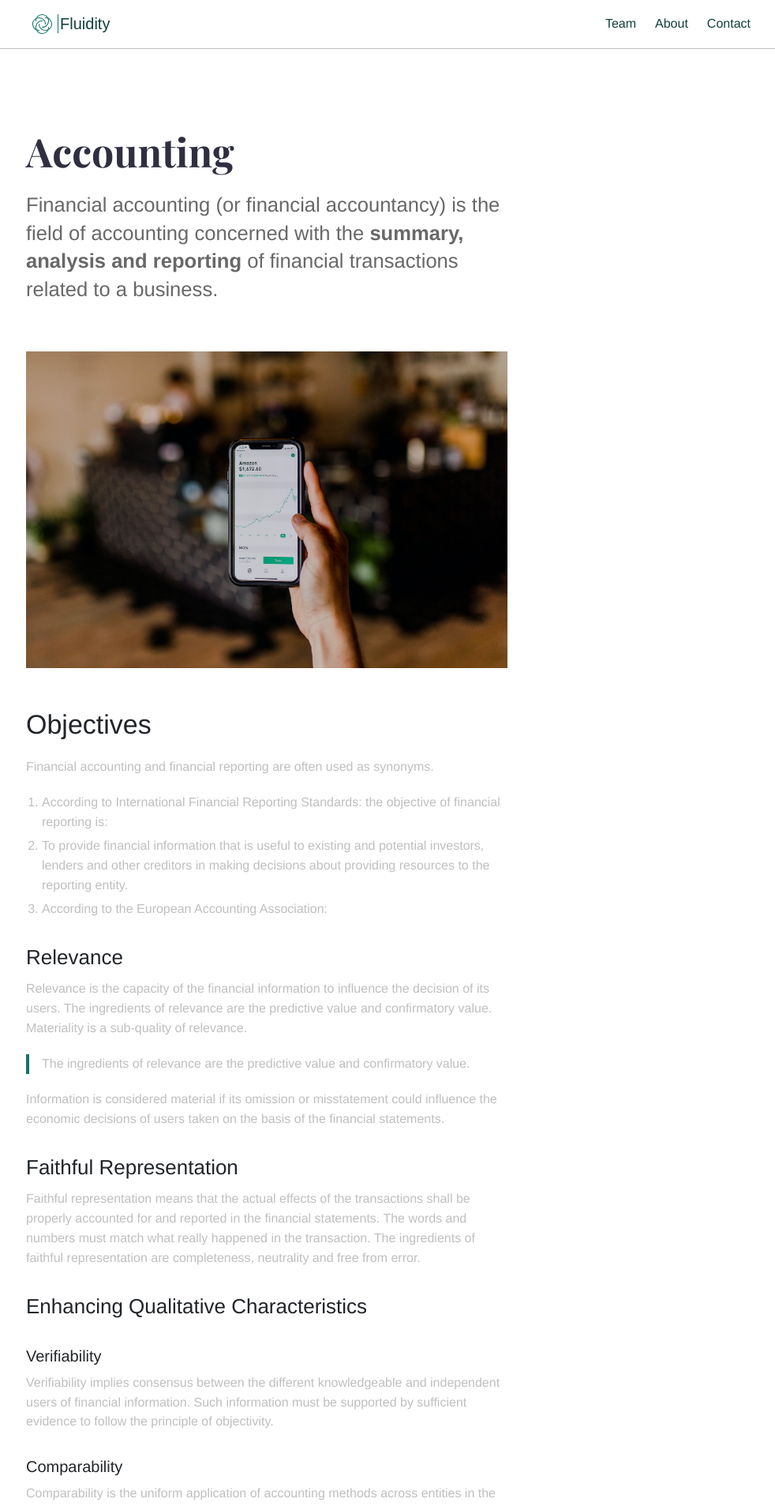
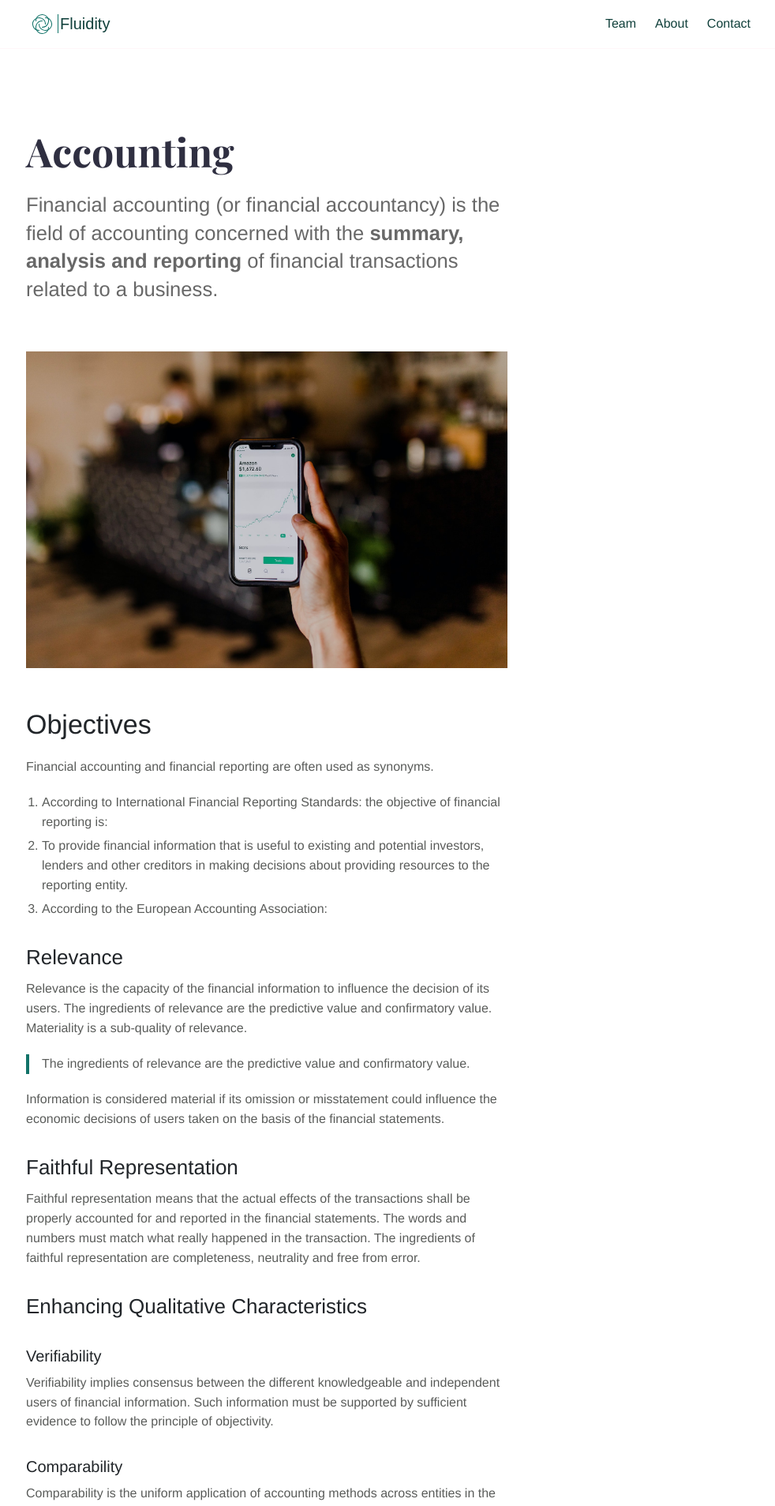
Before and after one commit to fluidityspace/webtest, a Jekyll site: the page built from _services/accounting.md, in a window 1280 px wide. Shown: the top 1907 px of the page at 79% size, without its empty margins (142-1124 px from the left). Built offline with Jekyll 4.4.1, drawn with Linux system fonts in a browser that asks for light colours.

Commit message:
best color

```diff
--- a/assets/css/style.scss
+++ b/assets/css/style.scss
@@ -7,8 +7,8 @@ $primary-dark: #10403B;
 $secondary: #127369;
 $black: #2f2f41;
 $white: #ffffff;
-$white-offset: #bfbfbf;
-$steel: #bfbfbf;
+$white-offset: #fff6f8;
+$steel: #5a5c5a;
 
 // Links
 $link-color: $primary;
```
